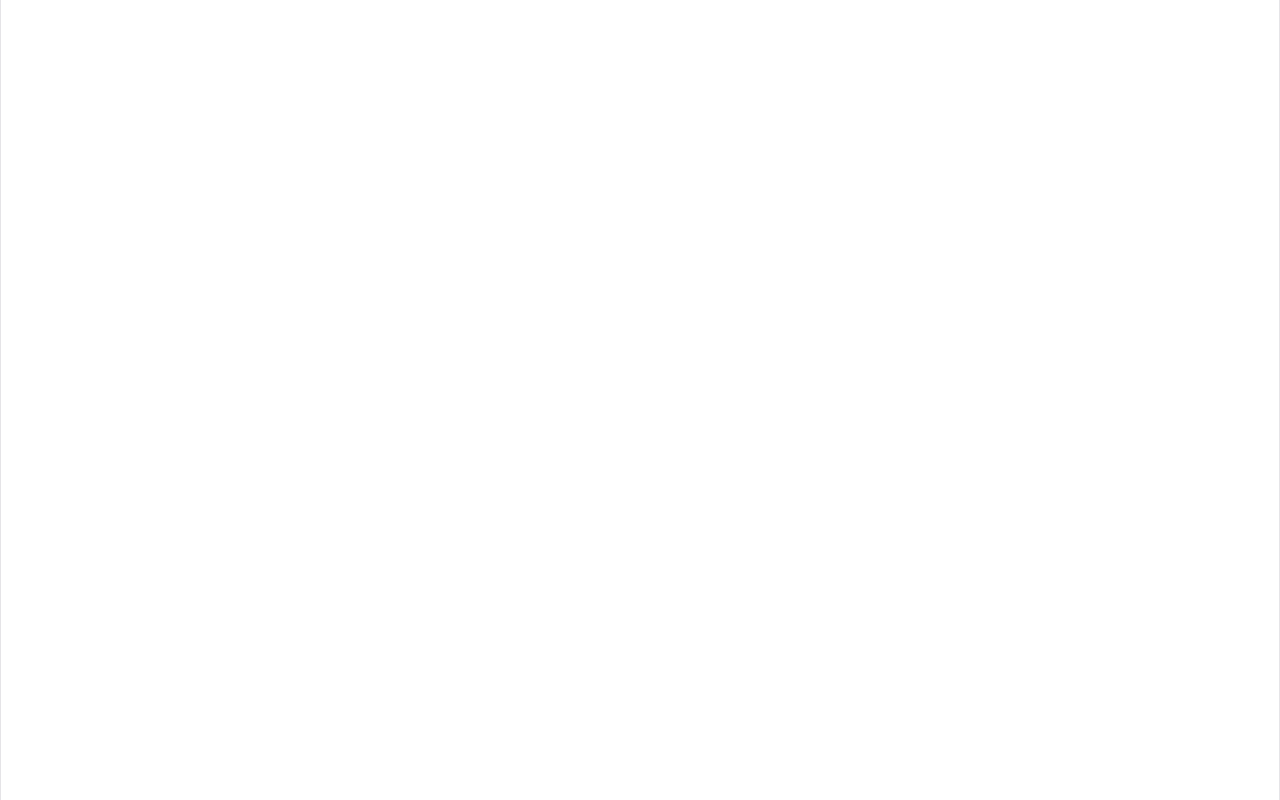
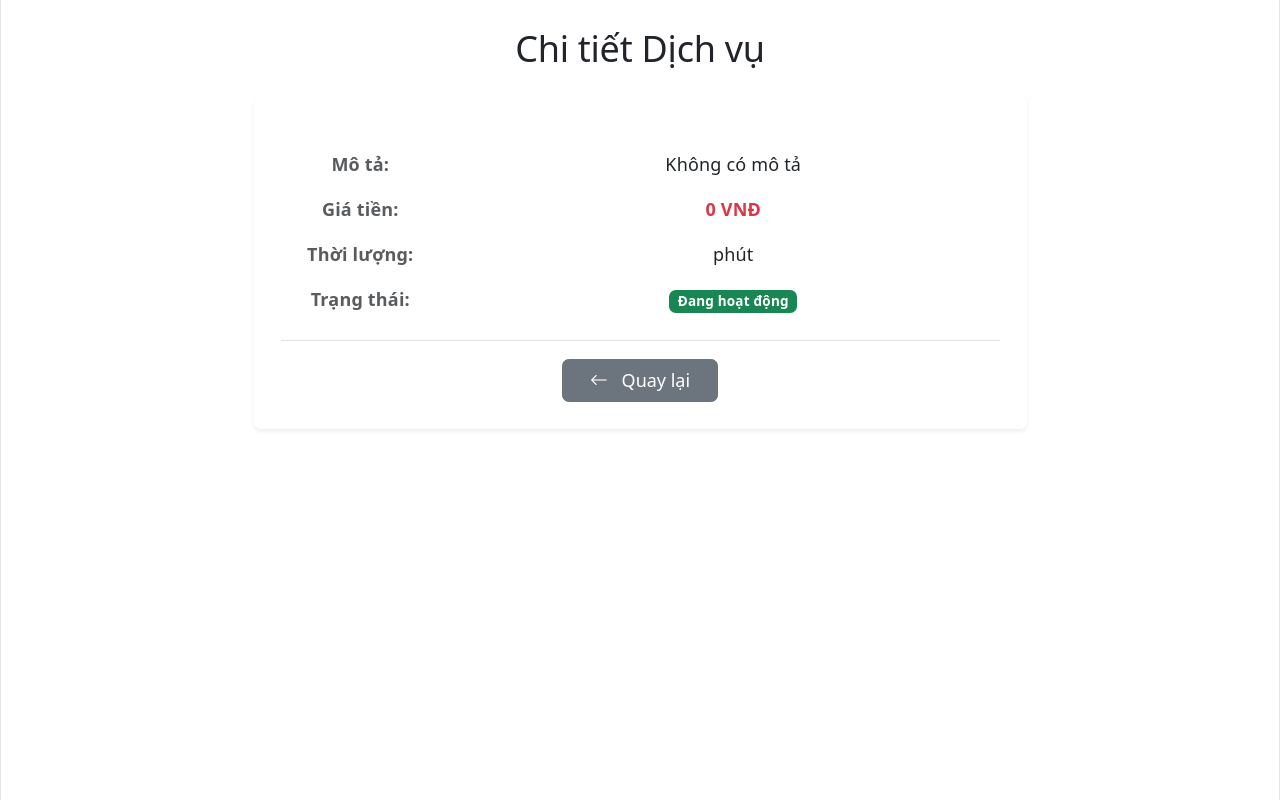
Before and after one commit to CE200857/SWP_391_BSSMS, a React (Vite) app in the folder Front-end/BSSMS_Front/: page /guest/services/1 in a window 1280 px wide. Before the commit this address had no page. Built offline with nearby package versions, Linux system fonts and the light colour scheme; no server answers.

Commit message:
edit pages

```diff
--- a/Front-end/BSSMS_Front/src/pages/Auth/Login.jsx
+++ b/Front-end/BSSMS_Front/src/pages/Auth/Login.jsx
@@ -53,7 +53,7 @@ const Login = ({ setUser }) => {
                             break;
 
                         default:
-                            navigate("/");
+                            navigate("/bssms-guest");
                             break;
                     }
                 }, 1500);
--- a/Front-end/BSSMS_Front/src/pages/Auth/Profile.jsx
+++ b/Front-end/BSSMS_Front/src/pages/Auth/Profile.jsx
@@ -37,7 +37,7 @@ const Profile = ({ user, setUser }) => {
     } finally {
       localStorage.removeItem("user");
       setUser(null);
-      navigate("/");
+      navigate("/bssms-guest");
     }
   };
 
--- a/Front-end/BSSMS_Front/src/pages/Homepages/Guest/GuestHome.jsx
+++ b/Front-end/BSSMS_Front/src/pages/Homepages/Guest/GuestHome.jsx
@@ -1,14 +1,23 @@
 import { Link } from 'react-router-dom';
-import { Container, Button } from 'react-bootstrap';
 
-export default function HomeGuest() {
-  return (
-    <Container className="text-center mt-5">
-      <h1>Trang chủ Khách Vãng Lai (Guest)</h1>
-      <p className="mt-3">Chào mừng bạn đến với hệ thống. Vui lòng đăng nhập để sử dụng dịch vụ.</p>
-      <Link to="/login">
-        <Button variant="primary" className="mt-2">Đi đến trang Đăng nhập</Button>
-      </Link>
-    </Container>
-  );
-}
+const GuestHome = () => {
+    return (
+        <div className="container mt-5 text-center">
+            <h1>Trang chủ Khách Vãng Lai (Guest)</h1>
+            <p className="mt-3">Chào mừng bạn đến với hệ thống. Vui lòng đăng nhập để sử dụng dịch vụ.</p>
+
+            <div className="mt-4 d-flex justify-content-center gap-3">
+                <Link to="/login" className="btn btn-primary">
+                    Đi đến trang Đăng nhập
+                </Link>
+
+                {/* NÚT XEM DỊCH VỤ DÀNH CHO KHÁCH TẠI ĐÂY */}
+                <Link to="/guest/services" className="btn btn-outline-info">
+                    Xem danh sách Dịch vụ
+                </Link>
+            </div>
+        </div>
+    );
+};
+
+export default GuestHome;
--- a/Front-end/BSSMS_Front/src/pages/Shared/ServiceList/ServiceForm.jsx
+++ b/Front-end/BSSMS_Front/src/pages/Shared/ServiceList/ServiceForm.jsx
@@ -2,10 +2,9 @@ import { useState, useEffect } from 'react';
 import axios from 'axios';
 import { useParams, useNavigate } from 'react-router-dom';
 
-const ServiceForm = () => {
+const ServiceForm = ({ isReadOnly = false }) => {
     const { id } = useParams();
     const navigate = useNavigate();
-
 
     const [formData, setFormData] = useState({
         serviceName: '',
@@ -31,11 +30,9 @@ const ServiceForm = () => {
         e.preventDefault();
         try {
             if (id) {
-
                 await axios.put(`/api/service?id=${id}`, formData);
                 alert('Cập nhật thành công!');
             } else {
-
                 await axios.post('/api/service', formData);
                 alert('Thêm mới thành công!');
             }
@@ -46,46 +43,98 @@ const ServiceForm = () => {
         }
     };
 
+    const pageTitle = isReadOnly
+        ? 'Chi tiết Dịch vụ'
+        : (id ? 'Cập nhật Dịch vụ' : 'Thêm Dịch vụ mới');
+
     return (
-        <div className="container mt-4">
-            <h2>{id ? 'Cập nhật Dịch vụ' : 'Thêm Dịch vụ mới'}</h2>
+        <div className="container mt-4" style={{ maxWidth: '800px' }}>
+            <h2 className="text-center mb-4">{pageTitle}</h2>
 
+            {isReadOnly ? (
+                /* --- GIAO DIỆN XEM CHI TIẾT (READ-ONLY) --- */
+                <div className="card shadow-sm border-0">
+                    <div className="card-body p-4">
+                        <h4 className="text-primary mb-4 fw-bold">{formData.serviceName}</h4>
+
+                        <div className="row mb-3">
+                            <div className="col-sm-3 text-muted fw-bold">Mô tả:</div>
+                            <div className="col-sm-9">{formData.description || 'Không có mô tả'}</div>
+                        </div>
+
+                        <div className="row mb-3">
+                            <div className="col-sm-3 text-muted fw-bold">Giá tiền:</div>
+                            <div className="col-sm-9 text-danger fw-bold">
+                                {Number(formData.price).toLocaleString('vi-VN')} VNĐ
+                            </div>
+                        </div>
+
+                        <div className="row mb-3">
+                            <div className="col-sm-3 text-muted fw-bold">Thời lượng:</div>
+                            <div className="col-sm-9">{formData.duration} phút</div>
+                        </div>
+
+                        <div className="row mb-4">
+                            <div className="col-sm-3 text-muted fw-bold">Trạng thái:</div>
+                            <div className="col-sm-9">
+                                <span className={`badge ${formData.status === 'Active' ? 'bg-success' : 'bg-danger'}`}>
+                                    {formData.status === 'Active' ? 'Đang hoạt động' : 'Ngừng hoạt động'}
+                                </span>
+                            </div>
+                        </div>
+
+                        <div className="text-center mt-4 pt-3 border-top">
+                            <button type="button" className="btn btn-secondary px-4" onClick={() => navigate(-1)}>
+                                <i className="bi bi-arrow-left me-2"></i> Quay lại
+                            </button>
+                        </div>
+                    </div>
+                </div>
+            ) : (
+                /* --- GIAO DIỆN FORM THÊM/SỬA --- */
+                <div className="card shadow-sm border-0">
+                    <div className="card-body p-4">
                         <form onSubmit={handleSubmit}>
                             <div className="mb-3">
-                    <label className="form-label">Tên dịch vụ:</label>
+                                <label className="form-label fw-bold">Tên dịch vụ:</label>
                                 <input type="text" className="form-control" name="serviceName" value={formData.serviceName} onChange={handleChange} required />
                             </div>
 
                             <div className="mb-3">
-                    <label className="form-label">Mô tả:</label>
-                    <textarea className="form-control" name="description" value={formData.description} onChange={handleChange}></textarea>
+                                <label className="form-label fw-bold">Mô tả:</label>
+                                <textarea className="form-control" name="description" rows="3" value={formData.description} onChange={handleChange}></textarea>
                             </div>
 
                             <div className="mb-3">
-                    <label className="form-label">Giá tiền (VNĐ):</label>
+                                <label className="form-label fw-bold">Giá tiền (VNĐ):</label>
                                 <input type="number" className="form-control" name="price" value={formData.price} onChange={handleChange} required />
                             </div>
 
                             <div className="mb-3">
-                    <label className="form-label">Thời lượng (phút):</label>
+                                <label className="form-label fw-bold">Thời lượng (phút):</label>
                                 <input type="number" className="form-control" name="duration" value={formData.duration} onChange={handleChange} required />
                             </div>
 
-                <div className="mb-3">
-                    <label className="form-label">Trạng thái:</label>
+                            <div className="mb-4">
+                                <label className="form-label fw-bold">Trạng thái:</label>
                                 <select className="form-select" name="status" value={formData.status} onChange={handleChange}>
                                     <option value="Active">Active</option>
                                     <option value="Inactive">Inactive</option>
                                 </select>
                             </div>
 
-                <button type="submit" className="btn btn-success">
+                            <div className="d-flex justify-content-end gap-2 pt-3 border-top">
+                                <button type="button" className="btn btn-secondary px-4" onClick={() => navigate(-1)}>
+                                    Hủy bỏ
+                                </button>
+                                <button type="submit" className="btn btn-success px-4">
                                     {id ? 'Cập nhật' : 'Lưu mới'}
                                 </button>
-                <button type="button" className="btn btn-secondary ms-2" onClick={() => navigate('/services')}>
-                    Hủy bỏ
-                </button>
+                            </div>
                         </form>
+                    </div>
+                </div>
+            )}
         </div>
     );
 };
--- a/Front-end/BSSMS_Front/src/routes/AppRoutes.jsx
+++ b/Front-end/BSSMS_Front/src/routes/AppRoutes.jsx
@@ -46,7 +46,7 @@ const GuestLayout = () => {
 };
 
 const DashboardLayout = ({ user }) => {
-    if (!user) return <Navigate to="/login" replace />;
+    if (!user) return <Navigate to="/bssms-guest" replace />;
 
     return (
         <div className="bg-light min-vh-100 vw-100 d-flex m-0 p-0" style={{ overflowX: "hidden" }}>
@@ -75,6 +75,7 @@ export default function AppRoutes({ user, setUser }) {
                 {/* Theo bảng: Guest được phép View Services & View Other Customers' Feedback */}
                 {/* Bạn có thể tạo 2 trang public riêng ở đây nếu muốn Guest xem mà không cần Sidebar */}
                 <Route path="/guest/services" element={<ServiceList />} />
+                <Route path="/guest/services/:id" element={<ServiceForm isReadOnly={true} />} />
                 <Route path="/guest/feedback" element={<PublicFeedbackList />} />
             </Route>
 
```
Also changed, not shown: Front-end/BSSMS_Front/src/pages/Shared/ServiceList/ServiceList.jsx (+32 -13 lines), 1 other file (tests, documents, lock files or other folders). Lines whose indentation alone changed are shown as unchanged.
